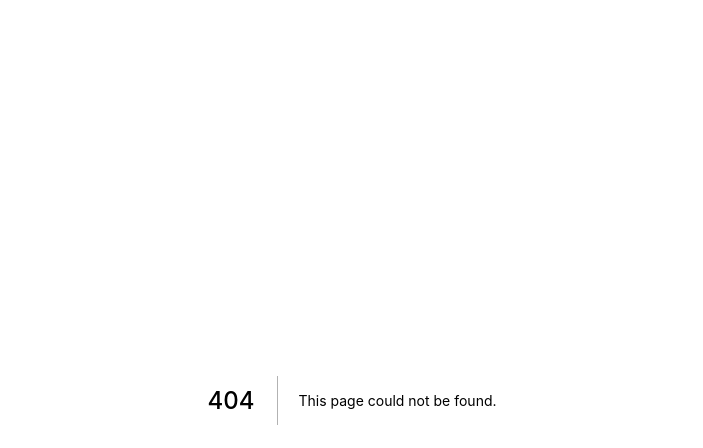
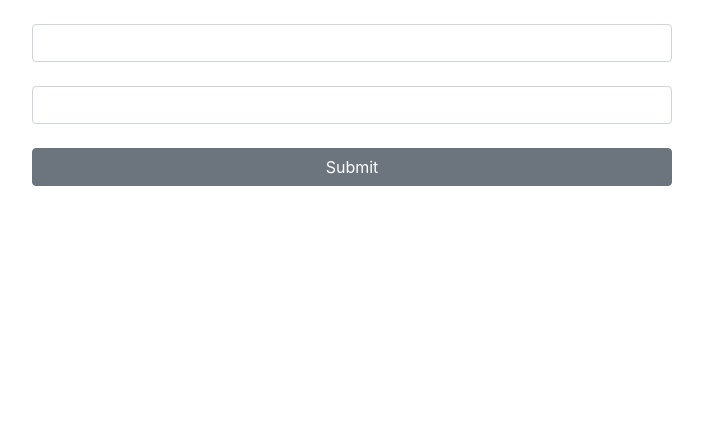
Before and after one commit to HarryNdegwa/pern-lirredit-client, a Next.js app: page /register in a window 1280 px wide. Before the commit this address had no page. Shown: the top 448 px of the page, without its empty margins (288-991 px from the left). Built offline with nearby package versions, Linux system fonts and the light colour scheme.

Commit message:
Added register page

```diff
--- a/package.json
+++ b/package.json
@@ -9,9 +9,13 @@
     "lint": "next lint"
   },
   "dependencies": {
+    "bootstrap": "^5.0.0-beta3",
+    "formik": "^2.2.9",
+    "graphql": "^15.6.0",
     "next": "11.1.2",
     "react": "17.0.2",
-    "react-dom": "17.0.2"
+    "react-dom": "17.0.2",
+    "urql": "^2.0.5"
   },
   "devDependencies": {
     "@types/react": "^17.0.24",
--- /dev/null
+++ b/pages/register.tsx
@@ -0,0 +1,46 @@
+import React, { useState } from "react";
+
+interface registerProps {}
+
+const Register: React.FC<registerProps> = ({}) => {
+  const [values, setValues] = useState({ username: "", password: "" });
+  const handleChange = (e) => {
+    setValues({ ...values, [e.target.name]: e.target.value });
+  };
+
+  return (
+    <form
+      onSubmit={(e) => {
+        e.preventDefault();
+        console.log(`values`, values);
+      }}
+      className="col-md-6 mx-auto form-group"
+    >
+      <label htmlFor="username" />
+      <input
+        id="username"
+        type="text"
+        name="username"
+        value={values.username}
+        onChange={handleChange}
+        className="form-control"
+      />
+      <label htmlFor="password" />
+      <input
+        id="password"
+        type="password"
+        name="password"
+        value={values.password}
+        onChange={handleChange}
+        className="form-control"
+      />
+      <div className="d-grid gap-2">
+        <button type="submit" className="btn btn-secondary mt-4">
+          Submit
+        </button>
+      </div>
+    </form>
+  );
+};
+
+export default Register;
```
Also changed, not shown: pages/_app.tsx (+6 -3 lines), 1 other file (tests, documents, lock files or other folders).
